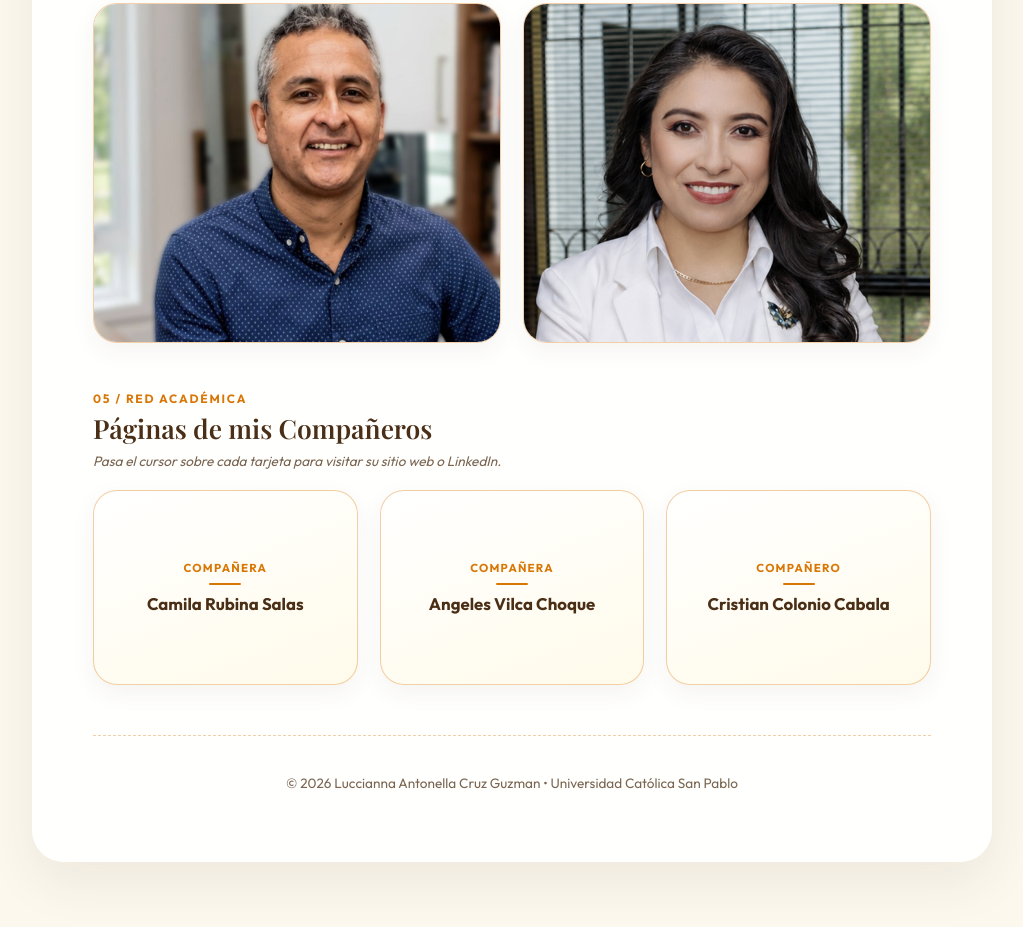
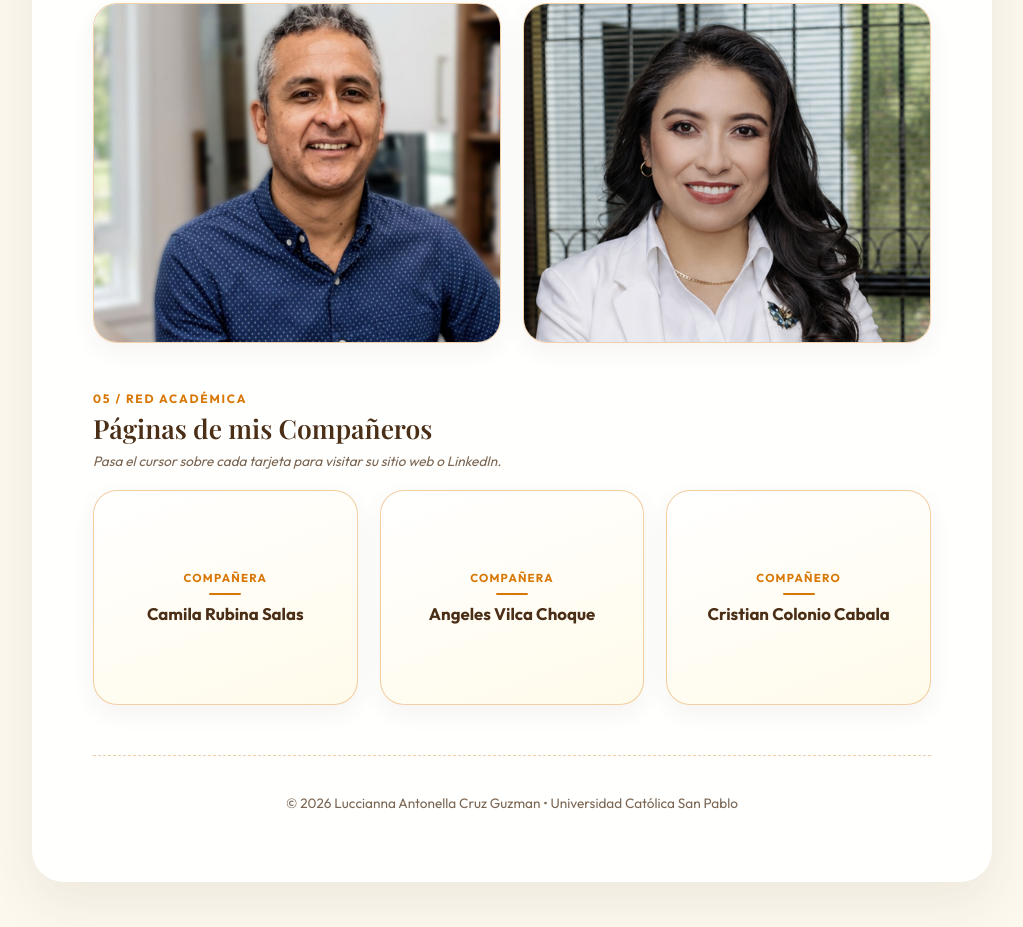
Before and after one commit to lulucg1509-sys/LucciannaCruzGuzman.github.io, a plain HTML site: page index.html in a window 1280 px wide. Shown: the part 2549-3476 px from the top of the page, without its empty margins (128-1151 px from the left). Drawn offline with nearby package versions, Linux system fonts and the light colour scheme; a web font is replaced by a local one.

Commit message:
Update estilos.css

```diff
--- a/estilos.css
+++ b/estilos.css
@@ -184,7 +184,7 @@ h2 {
     margin: 0 0 14px 0;
 }
 
-/* --- TARJETAS GIRATORIAS (CORREGIDAS Y AMPLIADAS) --- */
+/* --- TARJETAS GIRATORIAS --- */
 .cards-grid {
     display: grid;
     grid-template-columns: repeat(auto-fit, minmax(245px, 1fr));
@@ -197,15 +197,15 @@ h2 {
     cursor: pointer;
 }
 
-/* Altura aumentada para los profesores para que quepan bien los botones */
 .flip-card.teacher-card {
     height: 340px;
     perspective: 2000px;
     cursor: pointer;
 }
 
+/* Altura optimizada para tarjetas de compañeros con dos botones */
 .flip-card.peer-card {
-    height: 195px;
+    height: 215px;
     perspective: 2000px;
     cursor: pointer;
 }
@@ -336,16 +336,16 @@ h2 {
     font-size: 0.95rem;
     font-weight: 700;
     color: var(--primary-brown);
-    margin-bottom: 10px;
+    margin-bottom: 6px;
 }
 
 .back-links {
     display: flex;
     flex-direction: column;
-    gap: 8px;
+    gap: 7px;
     width: 100%;
     align-items: center;
-    margin-top: 8px;
+    margin-top: 6px;
 }
 
 .flip-card-back a {
@@ -353,10 +353,10 @@ h2 {
     text-decoration: none;
     font-weight: 600;
     background: var(--amber-gold);
-    padding: 8px 16px;
+    padding: 7px 14px;
     border-radius: 20px;
     border: 1.5px solid var(--amber-gold);
-    font-size: 0.82rem;
+    font-size: 0.8rem;
     transition: all 0.25s ease;
     width: 90%;
     text-align: center;
```
